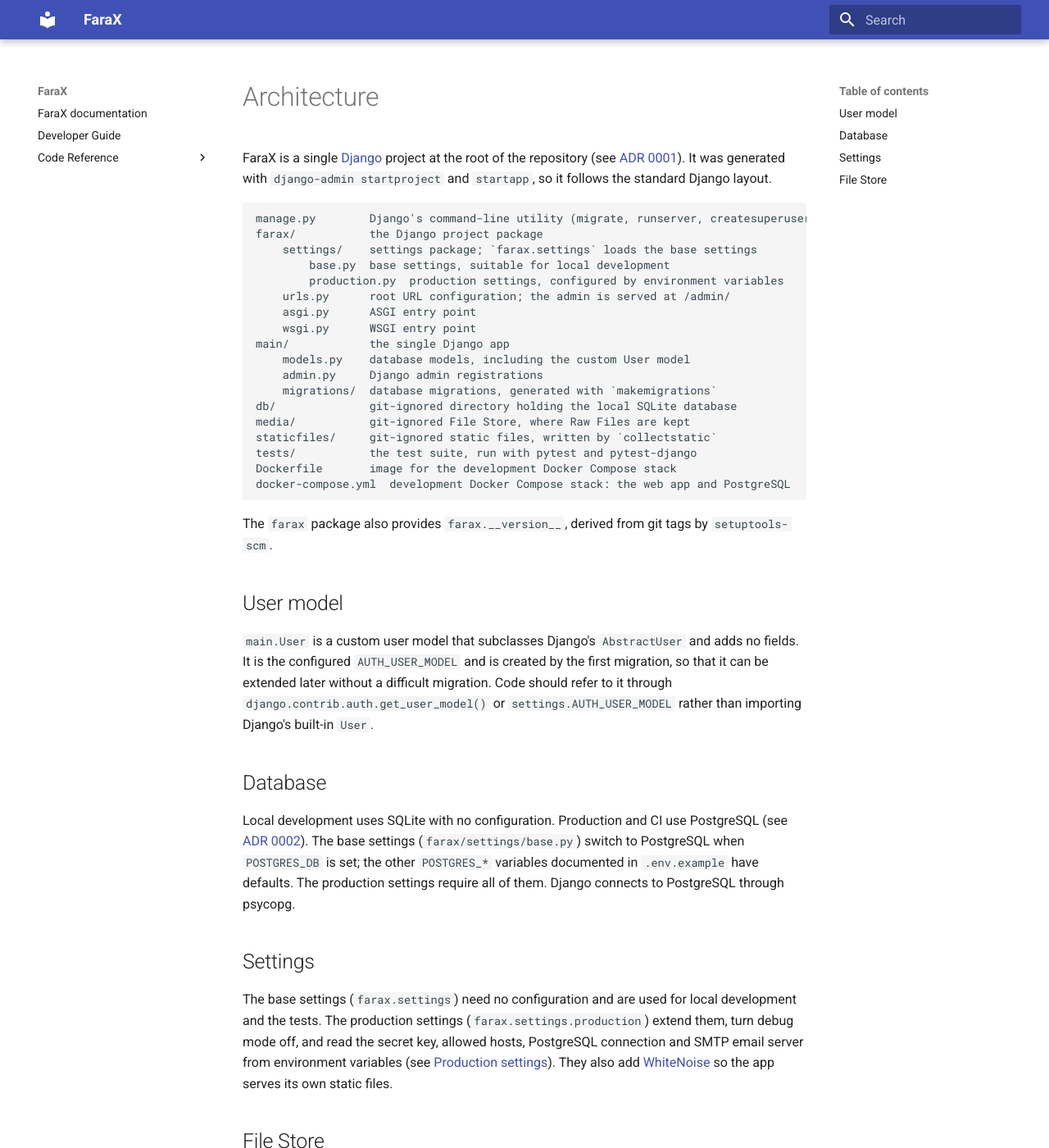
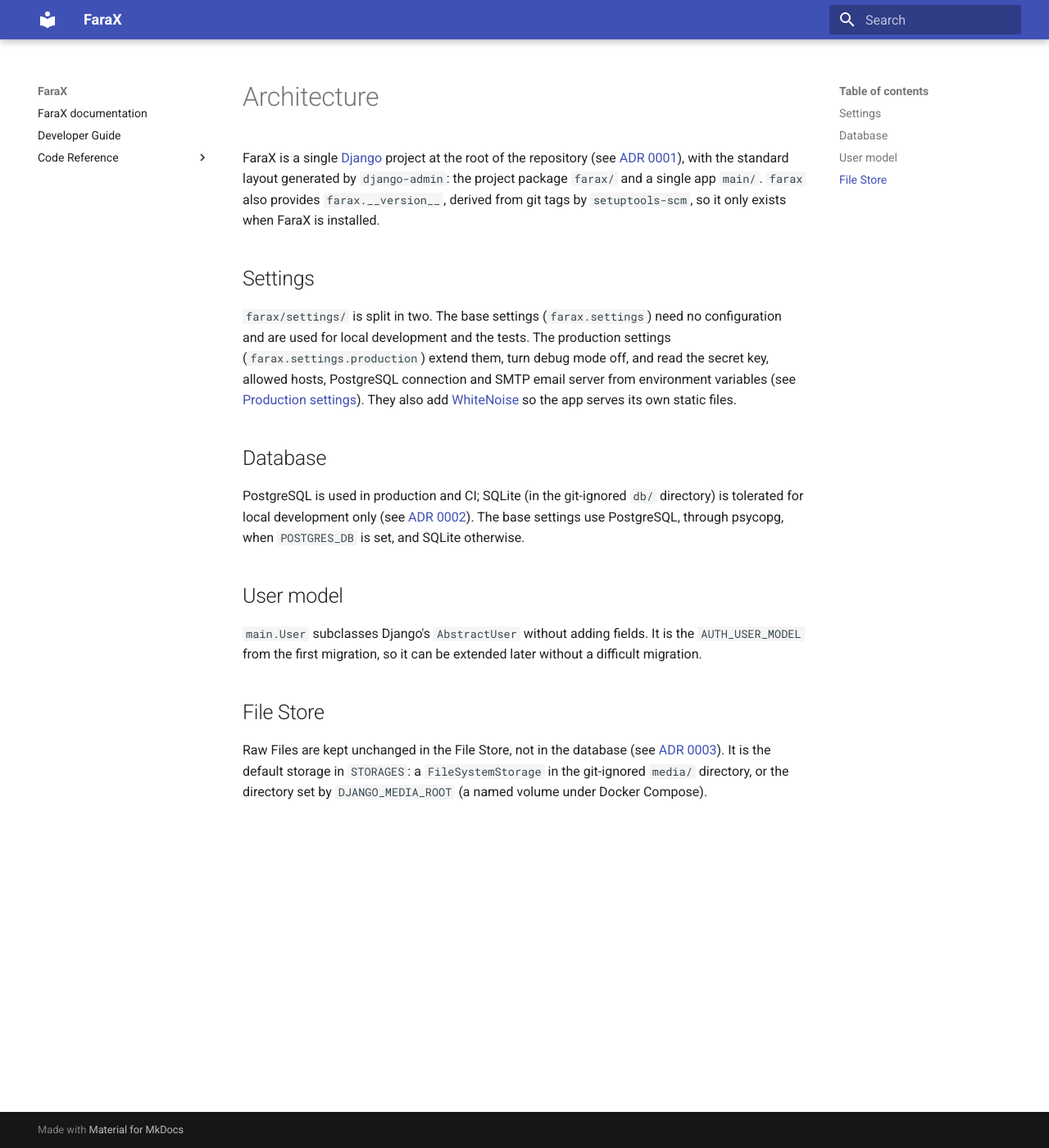
Before and after one commit to ImperialCollegeLondon/FaraX, an MkDocs documentation site: the page built from docs/developer/architecture.md, in a window 1280 px wide and 1400 px high. Shown: the whole window at 82% size. Built offline with MkDocs 1.6.1 and Material for MkDocs 9.7.7, drawn with Linux system fonts in a browser that asks for light colours; some of the changed text lies outside the part shown.

Commit message:
Keep only FaraX-specific detail in the architecture page
Co-authored-by: Copilot <223556219+Copilot@users.noreply.github.com>

````diff
--- a/docs/developer/architecture.md
+++ b/docs/developer/architecture.md
@@ -1,67 +1,40 @@
 # Architecture
 
 FaraX is a single [Django] project at the root of the repository (see
-[ADR 0001](../adr/0001-single-repository.md)). It was generated with `django-admin
-startproject` and `startapp`, so it follows the standard Django layout.
+[ADR 0001](../adr/0001-single-repository.md)), with the standard layout generated by
+`django-admin`: the project package `farax/` and a single app `main/`. `farax` also
+provides `farax.__version__`, derived from git tags by `setuptools-scm`, so it only
+exists when FaraX is installed.
 
-```text
-manage.py        Django's command-line utility (migrate, runserver, createsuperuser, ...)
-farax/           the Django project package
-    settings/    settings package; `farax.settings` loads the base settings
-        base.py  base settings, suitable for local development
-        production.py  production settings, configured by environment variables
-    urls.py      root URL configuration; the admin is served at /admin/
-    asgi.py      ASGI entry point
-    wsgi.py      WSGI entry point
-main/            the single Django app
-    models.py    database models, including the custom User model
-    admin.py     Django admin registrations
-    migrations/  database migrations, generated with `makemigrations`
-db/              git-ignored directory holding the local SQLite database
-media/           git-ignored File Store, where Raw Files are kept
-staticfiles/     git-ignored static files, written by `collectstatic`
-tests/           the test suite, run with pytest and pytest-django
-Dockerfile       image for the development Docker Compose stack
-docker-compose.yml  development Docker Compose stack: the web app and PostgreSQL
-```
+## Settings
 
-The `farax` package also provides `farax.__version__`, derived from git tags by
-`setuptools-scm`.
+`farax/settings/` is split in two. The base settings (`farax.settings`) need no
+configuration and are used for local development and the tests. The production
+settings (`farax.settings.production`) extend them, turn debug mode off, and read the
+secret key, allowed hosts, PostgreSQL connection and SMTP email server from environment
+variables (see [Production settings](index.md#production-settings)). They also add
+[WhiteNoise] so the app serves its own static files.
+
+## Database
+
+PostgreSQL is used in production and CI; SQLite (in the git-ignored `db/` directory) is
+tolerated for local development only (see
+[ADR 0002](../adr/0002-postgresql-with-sqlite-for-local-development.md)). The base
+settings use PostgreSQL, through psycopg, when `POSTGRES_DB` is set, and SQLite
+otherwise.
 
 ## User model
 
-`main.User` is a custom user model that subclasses Django's `AbstractUser` and adds no
-fields. It is the configured `AUTH_USER_MODEL` and is created by the first migration, so
-that it can be extended later without a difficult migration. Code should refer to it
-through `django.contrib.auth.get_user_model()` or `settings.AUTH_USER_MODEL` rather than
-importing Django's built-in `User`.
-
-## Database
-
-Local development uses SQLite with no configuration. Production and CI use PostgreSQL
-(see [ADR 0002](../adr/0002-postgresql-with-sqlite-for-local-development.md)). The base
-settings (`farax/settings/base.py`) switch to PostgreSQL when `POSTGRES_DB` is set; the
-other `POSTGRES_*` variables documented in `.env.example` have defaults. The production
-settings require all of them. Django connects to PostgreSQL through psycopg.
-
-## Settings
-
-The base settings (`farax.settings`) need no configuration and are used for local
-development and the tests. The production settings (`farax.settings.production`) extend
-them, turn debug mode off, and read the secret key, allowed hosts, PostgreSQL
-connection and SMTP email server from environment variables (see
-[Production settings](index.md#production-settings)). They also add [WhiteNoise] so the
-app serves its own static files.
+`main.User` subclasses Django's `AbstractUser` without adding fields. It is the
+`AUTH_USER_MODEL` from the first migration, so it can be extended later without a
+difficult migration.
 
 ## File Store
 
 Raw Files are kept unchanged in the File Store, not in the database (see
-[ADR 0003](../adr/0003-raw-files-in-file-store.md)). The File Store is the default
-storage in Django's `STORAGES` setting: a `FileSystemStorage` rooted in the git-ignored
-`media/` directory (`MEDIA_ROOT`), or in the directory set by `DJANGO_MEDIA_ROOT`. Docker
-Compose keeps it on the named volume `media`. Code should save and read Raw Files through Django's
-storage API (`django.core.files.storage.default_storage` or a model `FileField`), so the
-File Store can later move to object storage by changing only the settings.
+[ADR 0003](../adr/0003-raw-files-in-file-store.md)). It is the default storage in
+`STORAGES`: a `FileSystemStorage` in the git-ignored `media/` directory, or the
+directory set by `DJANGO_MEDIA_ROOT` (a named volume under Docker Compose).
 
 [Django]: https://www.djangoproject.com/
 [WhiteNoise]: https://whitenoise.readthedocs.io/
````
